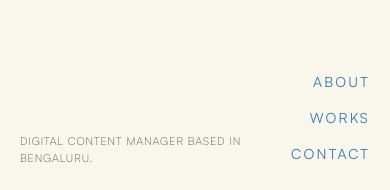
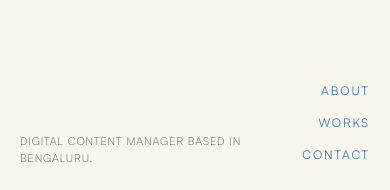
Before and after one commit to StealthSilver/Sagar, a Next.js app: page / in a window 390 px wide. Shown: the part 654-844 px from the top of the page. Built offline with nearby package versions, Linux system fonts and the light colour scheme; a web font is replaced by a local one.

Commit message:
nav orient

```diff
--- a/src/components/Navigation.tsx
+++ b/src/components/Navigation.tsx
@@ -54,7 +54,7 @@
 
   const linkClasses = [
     satoshi.className,
-    "text-sm sm:text-lg md:text-xl",
+    "text-xs sm:text-lg md:text-xl",
     "uppercase tracking-[0.16em] sm:tracking-[0.18em]",
     "text-[#3E7CB1]",
     "relative inline-block",
@@ -71,7 +71,7 @@
 
   return (
     <nav aria-label="Primary">
-      <ul className="flex flex-col items-end gap-3 sm:gap-5">
+      <ul className="flex flex-col items-end gap-2 sm:gap-5">
         {items.map((item) => {
           if (item.label === "ABOUT") {
             const label = aboutOpen ? "HOME" : "ABOUT";
```
